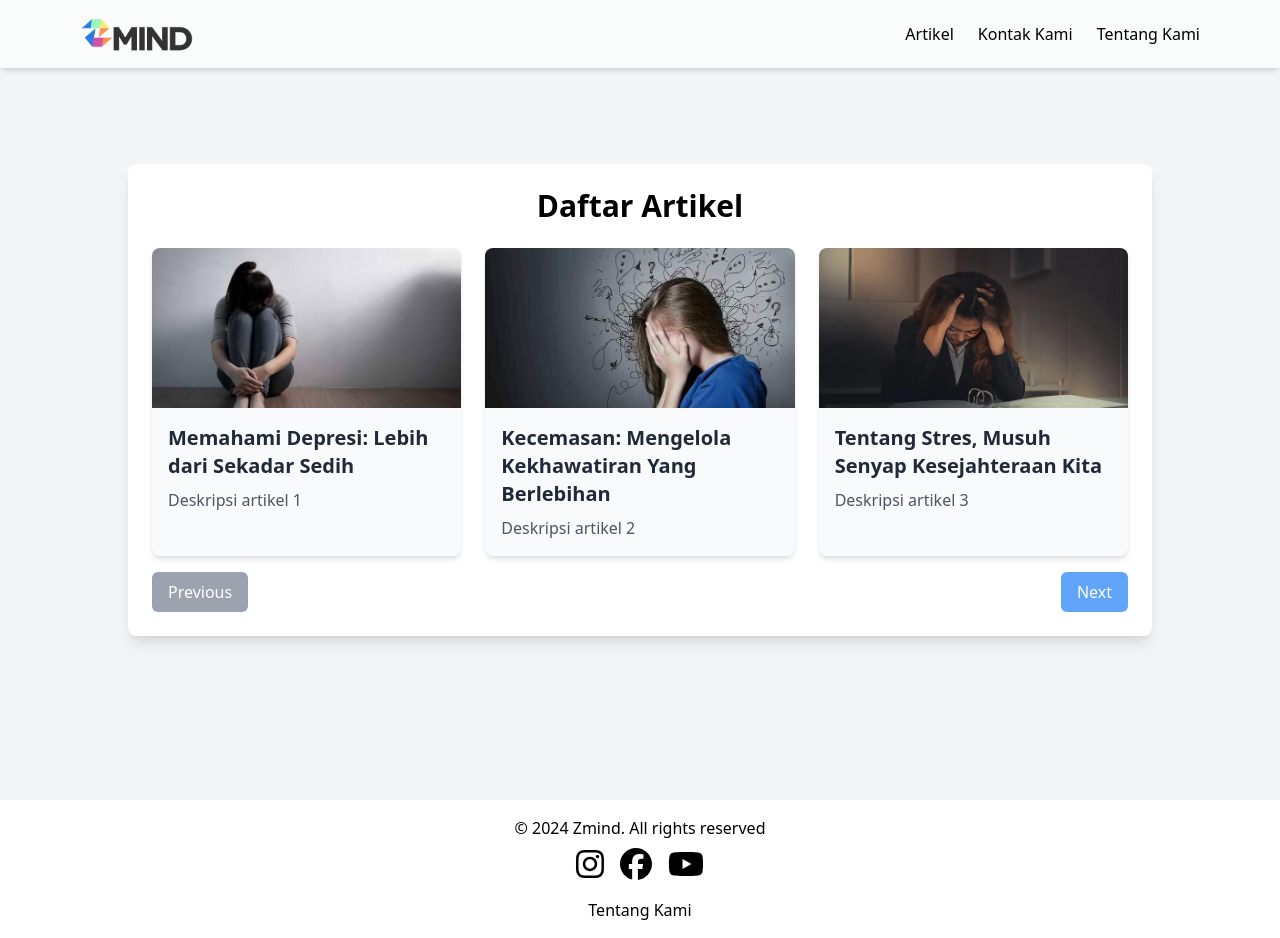
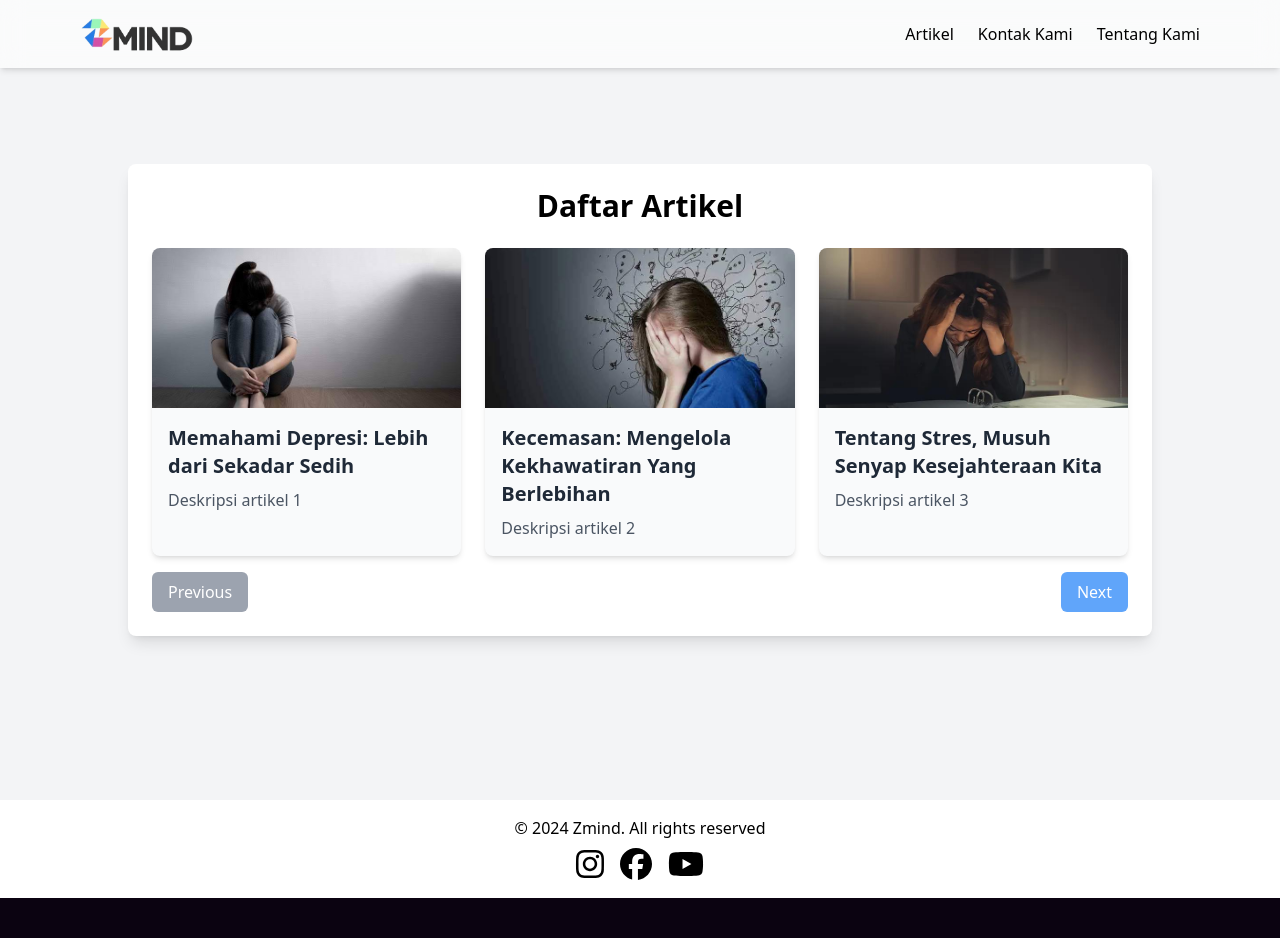
Before and after one commit to Andrysm06/ArticleZmind, a React (Vite) app: page / in a window 1280 px wide. After the commit the page ends 898 px from the top, so only its background shows below. Built offline with nearby package versions, Linux system fonts and the light colour scheme.

Commit message:
update navbar

```diff
--- a/src/components/Footer.jsx
+++ b/src/components/Footer.jsx
@@ -39,12 +39,6 @@ const Footer = () => {
             <FontAwesomeIcon icon={faYoutube} size="2x" />
           </a>
         </div>
-
-        <div className="mt-4">
-          <a href="/Zmind" className="hover:underline text-black">
-            Tentang Kami
-          </a>
-        </div>
       </div>
     </footer>
   );
```
